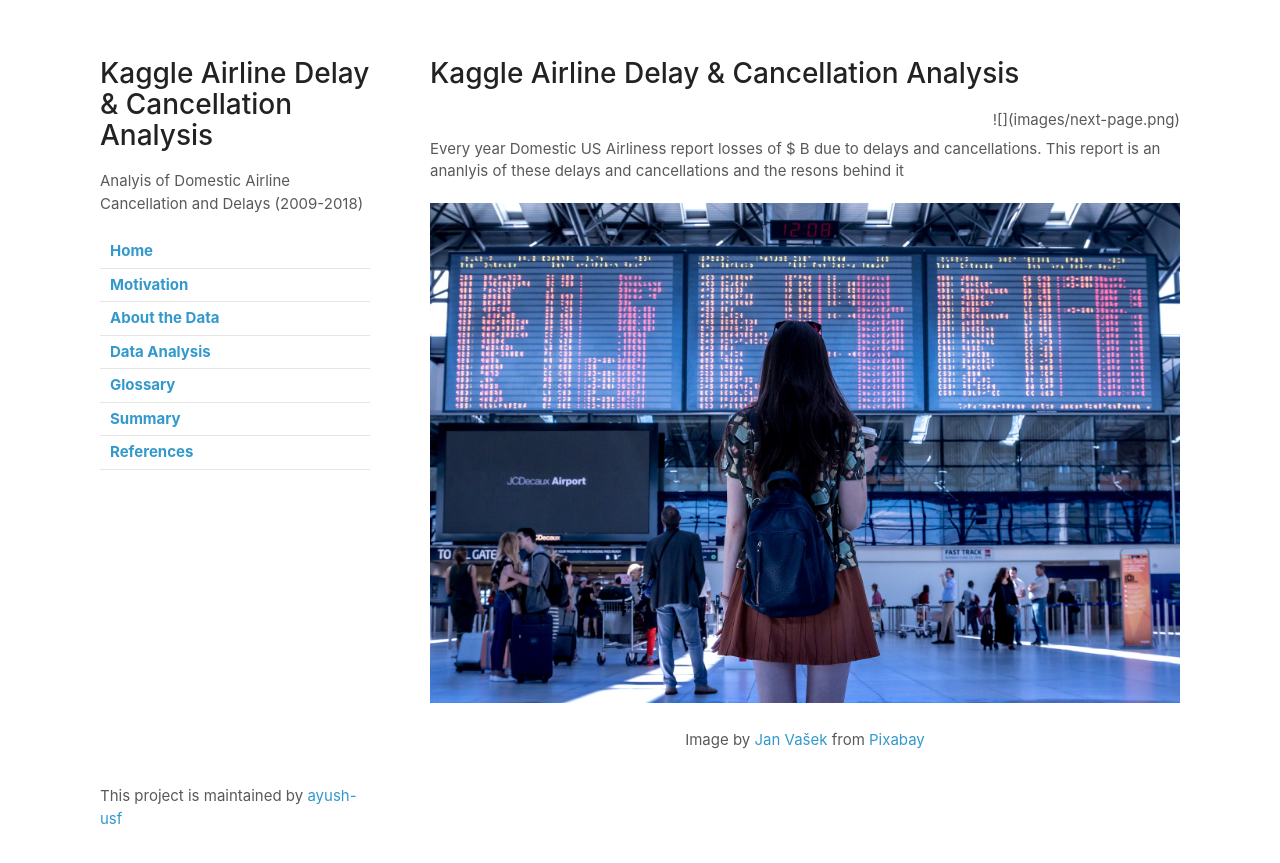
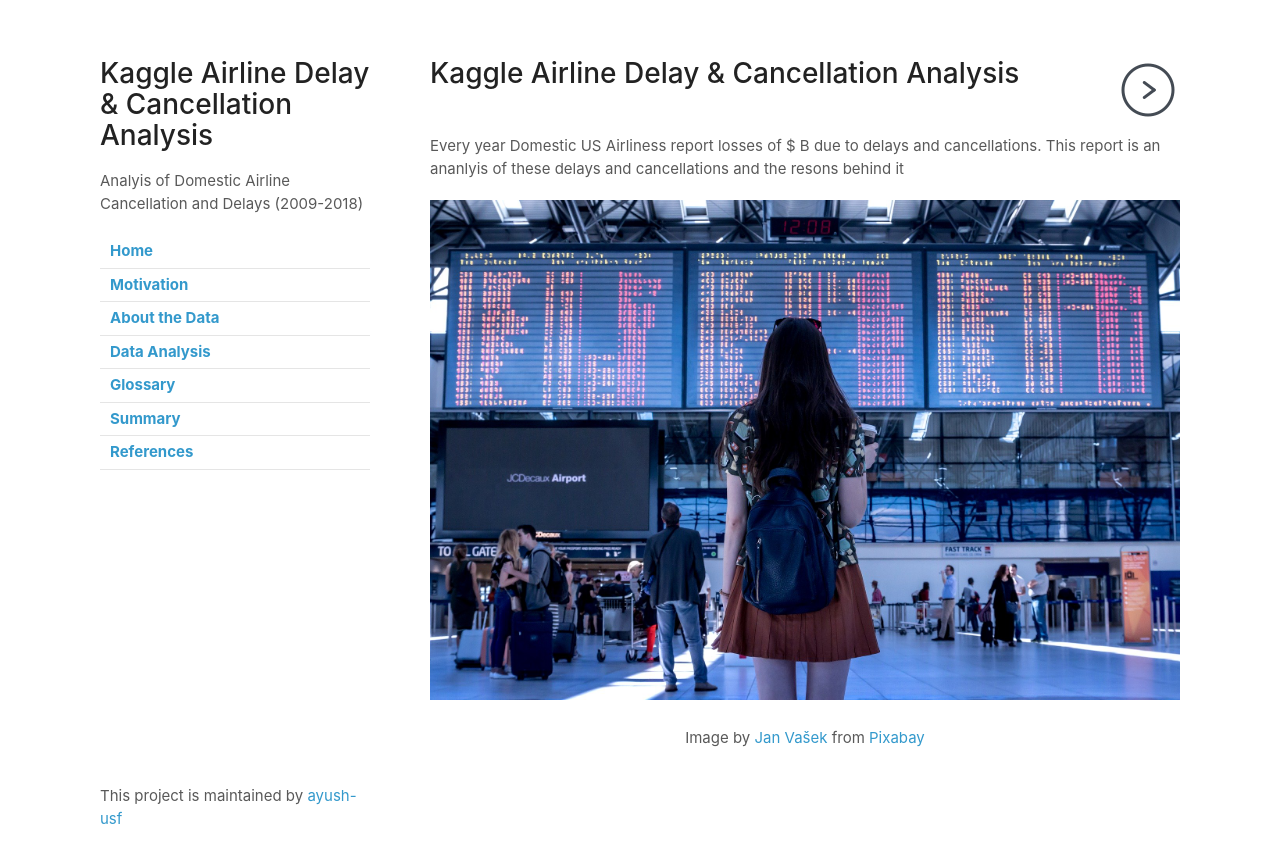
Before and after one commit to ayush-usf/Kaggle-Airline-Data-Analysis, a Jekyll site: the page built from index.md, in a window 1280 px wide. Shown: the top 863 px of the page. Built offline with Jekyll 4.4.1, drawn with Linux system fonts in a browser that asks for light colours.

Commit message:
next image

```diff
--- a/index.md
+++ b/index.md
@@ -6,7 +6,7 @@ layout: default
         <h1 id="kaggle-airline-delay--cancellation-analysis">{{site.title}}</h1>
     </div>
     <div style="text-align: right;display: inline;float: right;right: -6px;" align="right">
-        ![](images/next-page.png)
+        <img src="images/next-page.png">
     </div>
 </div>
 
```
